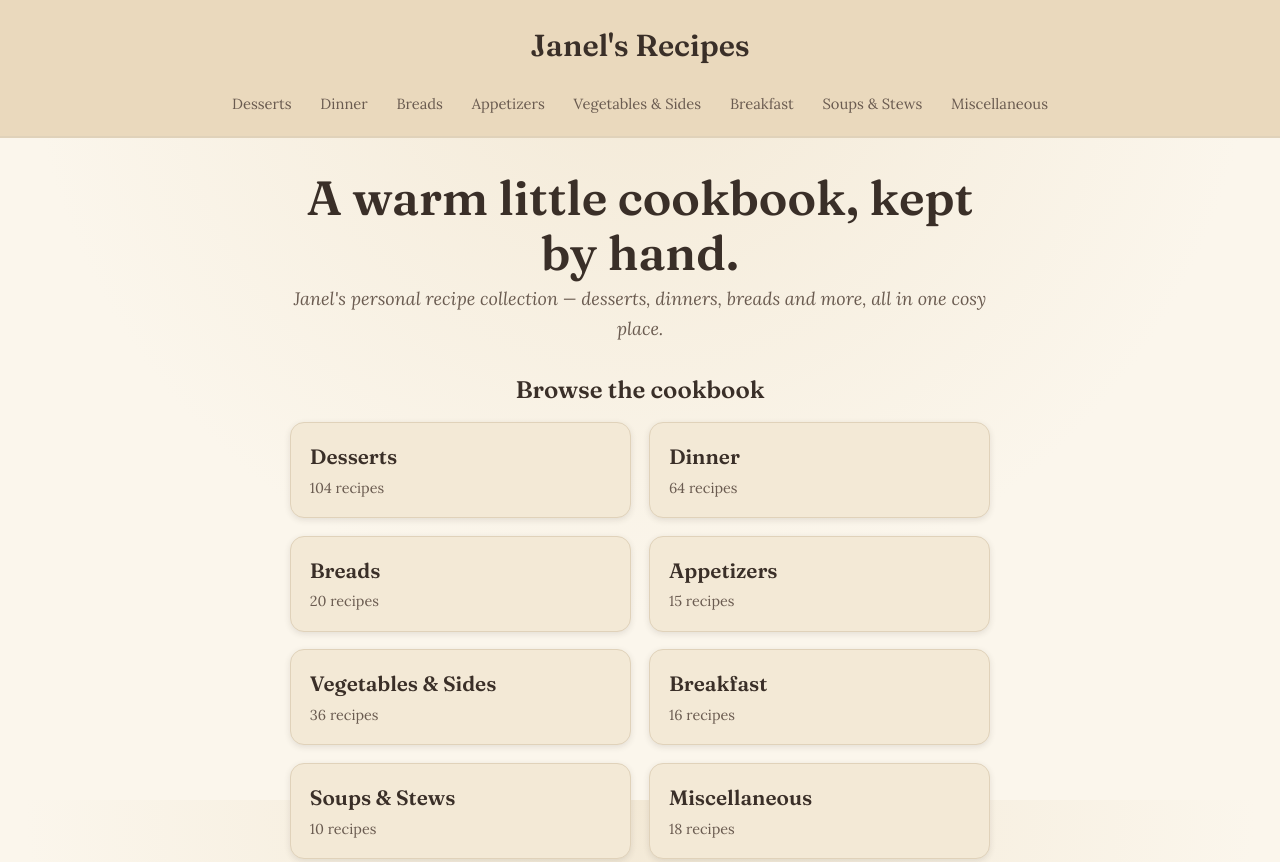
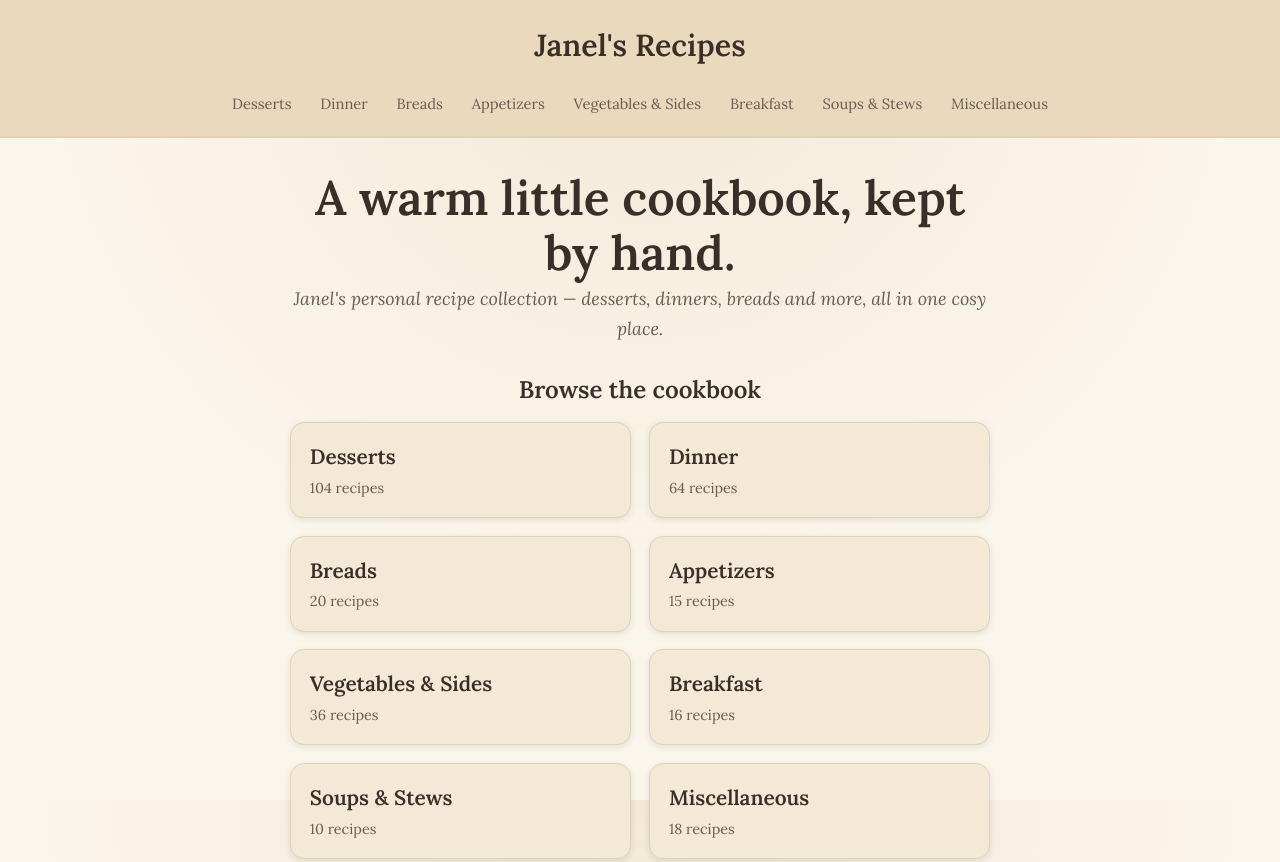
Before and after one commit to colehurwitz/janels-recipes, an Eleventy site: page content/index.njk in a window 1280 px wide. Shown: the top 862 px of the page. Built offline with nearby package versions, Linux system fonts and the light colour scheme; Eleventy itself is replaced by a stand-in of ours; files that its build step writes are made by us from their sources.

Commit message:
Switch display font from Fraunces to Lora (fix "wonky" J)
The capital J in the site title rendered with Fraunces' intentional
"wonky" old-style hook, which read as distorted. Point --display at the
existing Lora family (already used for body) so titles/headings share one
warm serif with a conventional J. Removes the now-unused Fraunces
@font-face blocks and woff2 files — zero new fonts, fewer assets.

Co-Authored-By: Claude Opus 4.8 <noreply@anthropic.com>

```diff
--- a/content/assets/css/style.css
+++ b/content/assets/css/style.css
@@ -6,20 +6,6 @@
    ========================================================================== */
 
 /* --- Self-hosted fonts ---------------------------------------------------- */
-@font-face {
-  font-family: "Fraunces";
-  font-style: normal;
-  font-weight: 400;
-  font-display: swap;
-  src: url("../fonts/fraunces-400.woff2") format("woff2");
-}
-@font-face {
-  font-family: "Fraunces";
-  font-style: normal;
-  font-weight: 600;
-  font-display: swap;
-  src: url("../fonts/fraunces-600.woff2") format("woff2");
-}
 @font-face {
   font-family: "Lora";
   font-style: normal;
@@ -55,7 +41,7 @@
   --rule: #e0d2ba;
   --card-shadow: rgba(58, 47, 40, 0.12);
 
-  --display: "Fraunces", Georgia, "Times New Roman", serif;
+  --display: "Lora", Georgia, "Times New Roman", serif;
   --body: "Lora", Georgia, "Times New Roman", serif;
 
   --tap: 48px; /* minimum tap target */
```
Also changed, not shown: content/assets/fonts/fraunces-400.woff2 (deleted), content/assets/fonts/fraunces-600.woff2 (deleted).
